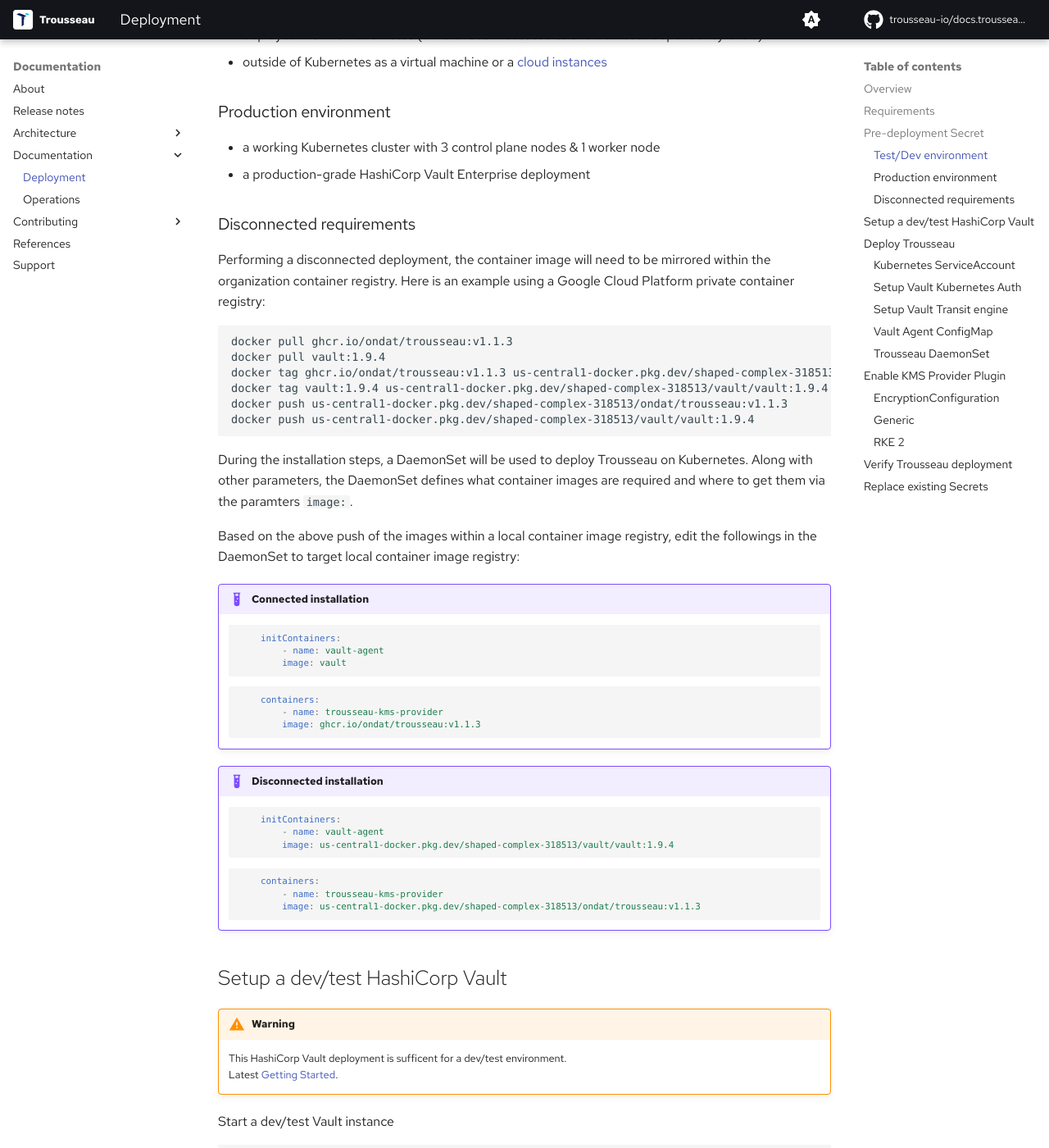
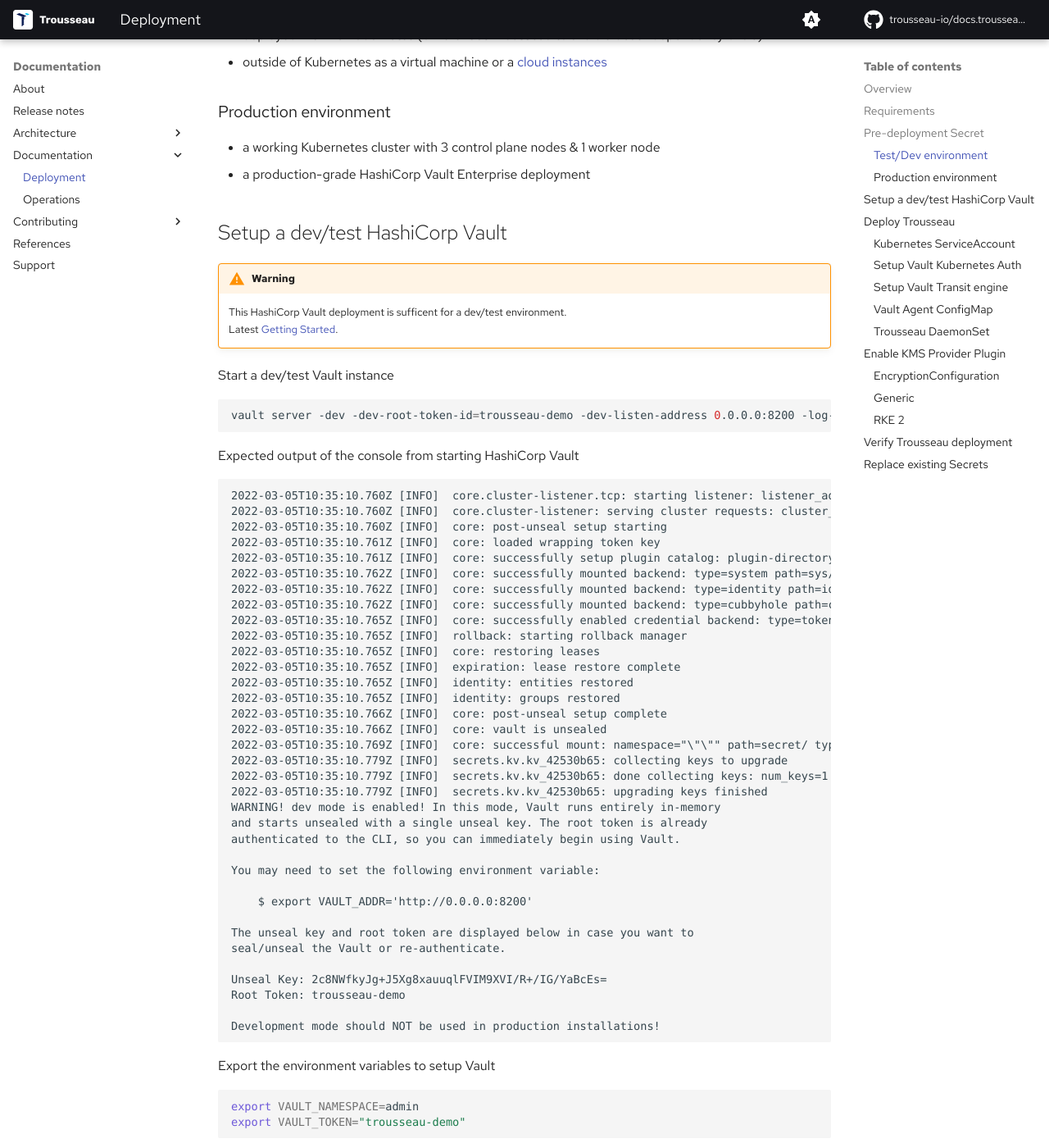
Before and after one commit to Trousseau-io/docs.trousseau.io, an MkDocs documentation site: the page built from docs/trousseau/deployment.md, in a window 1280 px wide and 1400 px high, scrolled down 1473 px. Shown: the whole window at 82% size. Built offline with MkDocs 1.6.1 and Material for MkDocs 9.7.7, drawn with Linux system fonts in a browser that asks for light colours; some web fonts are replaced; comment, search, counter and statistics services are not loaded.

Commit message:
Update deployment.md

````diff
--- a/docs/trousseau/deployment.md
+++ b/docs/trousseau/deployment.md
@@ -44,47 +44,6 @@
 - a working Kubernetes cluster with 3 control plane nodes & 1 worker node
 - a production-grade HashiCorp Vault Enterprise deployment
 
-### Disconnected requirements
-Performing a disconnected deployment, the container image will need to be mirrored within the organization container registry. Here is an example using a Google Cloud Platform private container registry:
-
-```
-docker pull ghcr.io/ondat/trousseau:v1.1.3
-docker pull vault:1.9.4
-docker tag ghcr.io/ondat/trousseau:v1.1.3 us-central1-docker.pkg.dev/shaped-complex-318513/ondat/trousseau:v1.1.3
-docker tag vault:1.9.4 us-central1-docker.pkg.dev/shaped-complex-318513/vault/vault:1.9.4
-docker push us-central1-docker.pkg.dev/shaped-complex-318513/ondat/trousseau:v1.1.3
-docker push us-central1-docker.pkg.dev/shaped-complex-318513/vault/vault:1.9.4
-```
-
-During the installation steps, a DaemonSet will be used to deploy Trousseau on Kubernetes. Along with other parameters, the DaemonSet defines what container images are required and where to get them via the paramters ```image:```.
-
-Based on the above push of the images within a local container image registry, edit the followings in the DaemonSet to target local container image registry:
-
-!!! example "Connected installation"
-    ```YAML
-        initContainers:
-            - name: vault-agent
-            image: vault
-    ```
-
-    ```YAML
-        containers:
-            - name: trousseau-kms-provider
-            image: ghcr.io/ondat/trousseau:v1.1.3
-    ```
-
-!!! example "Disconnected installation"
-    ```YAML
-        initContainers:
-            - name: vault-agent
-            image: us-central1-docker.pkg.dev/shaped-complex-318513/vault/vault:1.9.4
-    ```
-
-    ```YAML
-        containers:
-            - name: trousseau-kms-provider
-            image: us-central1-docker.pkg.dev/shaped-complex-318513/ondat/trousseau:v1.1.3
-    ```
 
 ## Setup a dev/test HashiCorp Vault
 
````
